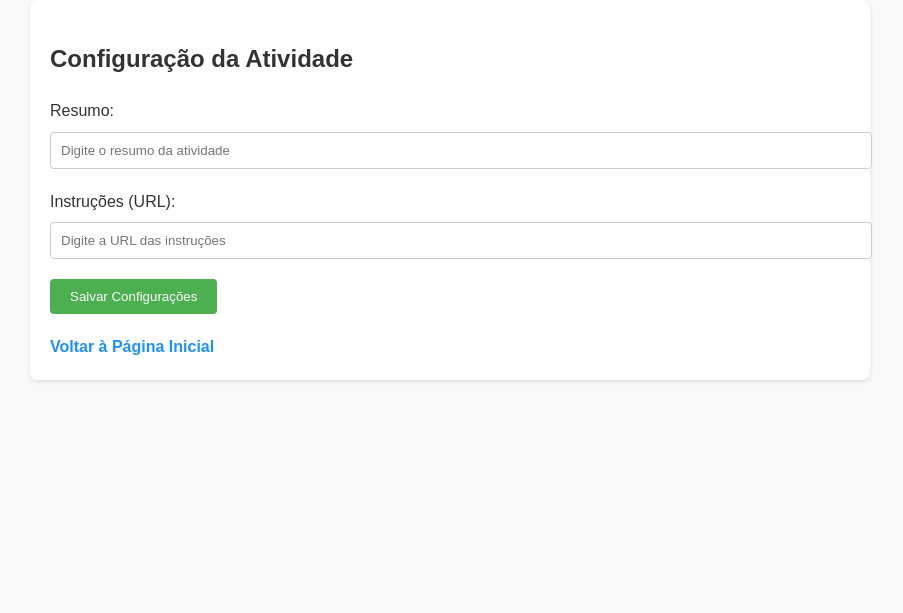
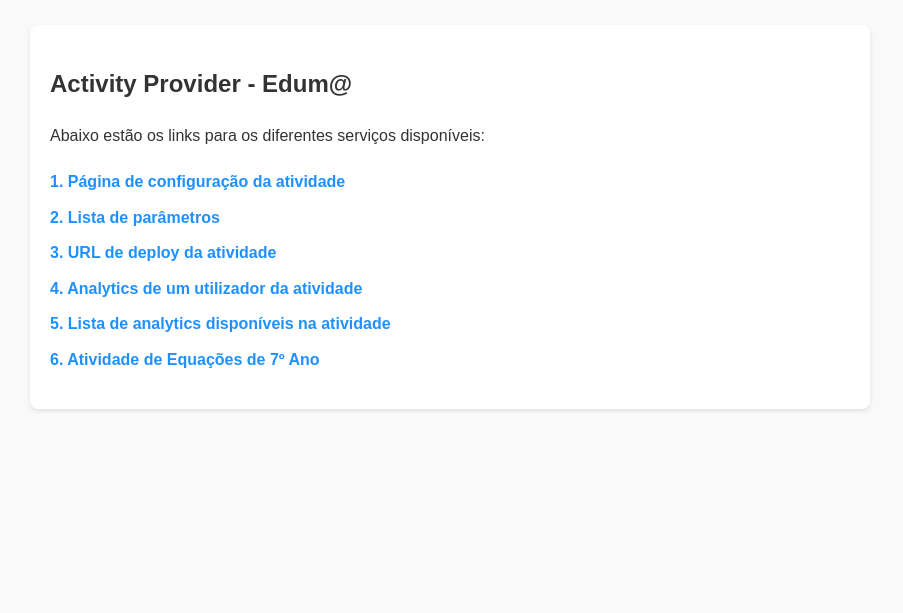
Before and after one commit to Joao-Machado-UAb/edumat, a Flask app: template templates/index.html in a window 1280 px wide. Shown: the part 123-736 px from the top of the page, without its empty margins (190-1093 px from the left). Run offline with Flask 3, Linux system fonts and the light colour scheme; the template is opened without the code that fills it, so the values that code supplies are empty.

Commit message:
Update index.html

```diff
--- a/templates/index.html
+++ b/templates/index.html
@@ -1,9 +1,10 @@
+<!-- templates/index.html -->
 <!DOCTYPE html>
-<html lang="pt">
+<html lang="en">
 <head>
     <meta charset="UTF-8">
     <meta name="viewport" content="width=device-width, initial-scale=1.0">
-    <title>Configuração da Atividade</title>
+    <title>Activity Provider - Edum@t</title>
     <style>
         body {
             font-family: Arial, sans-serif;
@@ -31,39 +32,19 @@
             font-size: 2rem;
             margin-bottom: 10px;
         }
-        h2 {
-            font-size: 1.5rem;
+        p {
             margin-bottom: 20px;
         }
-        label {
-            font-size: 16px;
-            display: block;
-            margin-bottom: 8px;
+        ul {
+            list-style-type: none;
+            padding: 0;
         }
-        input[type="text"] {
-            width: 100%;
-            padding: 10px;
-            margin-bottom: 20px;
-            border: 1px solid #ccc;
-            border-radius: 4px;
-        }
-        input[type="submit"] {
-            background-color: #4CAF50;
-            color: white;
-            border: none;
-            padding: 10px 20px;
-            border-radius: 4px;
-            cursor: pointer;
-        }
-        input[type="submit"]:hover {
-            background-color: #45a049;
+        ul li {
+            margin: 10px 0;
         }
         a {
-            display: inline-block;
-            margin-top: 20px;
-            text-align: center;
+            text-decoration: none;
             color: #1e90ff;
-            text-decoration: none;
             font-weight: bold;
         }
         a:hover {
@@ -84,43 +65,21 @@
     <header>
         <h1>Edumat Activity Provider</h1>
     </header>
-
+    <br>
     <main>
-        <h2>Configuração da Atividade</h2>
-
-        <form>
-            <label for="resumo">Resumo:</label>
-            <input type="text" id="resumo" name="resumo" placeholder="Digite o resumo da atividade">
-
-            <label for="instrucoes">Instruções (URL):</label>
-            <input type="text" id="instrucoes" name="instrucoes" placeholder="Digite a URL das instruções">
-
-            <!-- Campos ocultos para enviar os dados ao backend -->
-            <input type="hidden" id="hidden_resumo" name="hidden_resumo">
-            <input type="hidden" id="hidden_instrucoes" name="hidden_instrucoes">
-
-            <input type="submit" value="Salvar Configurações">
-        </form>
-
-        <a href="/">Voltar à Página Inicial</a>
+        <h2>Activity Provider - Edum@</h2>
+        <p>Abaixo estão os links para os diferentes serviços disponíveis:</p>
+        <ul>
+            <li><a href="/config">1. Página de configuração da atividade</a></li>
+            <li><a href="/json_params">2. Lista de parâmetros</a></li>
+            <li><a href="/user_url?activityID=12345">3. URL de deploy da atividade</a></li>
+            <li><a href="/analytics">4. Analytics de um utilizador da atividade</a></li>
+            <li><a href="/analytics_list">5. Lista de analytics disponíveis na atividade</a></li>
+            <li><a href="/equacoes?activityID=12345">6. Atividade de Equações de 7º Ano</a></li>
+        </ul>
     </main>
-
     <footer>
         &copy; 2024 Edum@t. Todos os direitos reservados.
     </footer>
-
-    <script>
-        // Lógica para atualizar os campos ocultos e mostrar alerta
-        document.querySelector('form').addEventListener('submit', function(event) {
-            event.preventDefault();
-
-            // Atualiza os campos ocultos com os valores dos campos de texto
-            document.getElementById('hidden_resumo').value = document.getElementById('resumo').value;
-            document.getElementById('hidden_instrucoes').value = document.getElementById('instrucoes').value;
-
-            // Mostra um alerta de sucesso
-            alert('Configuração salva com sucesso!');
-        });
-    </script>
 </body>
 </html>
```
